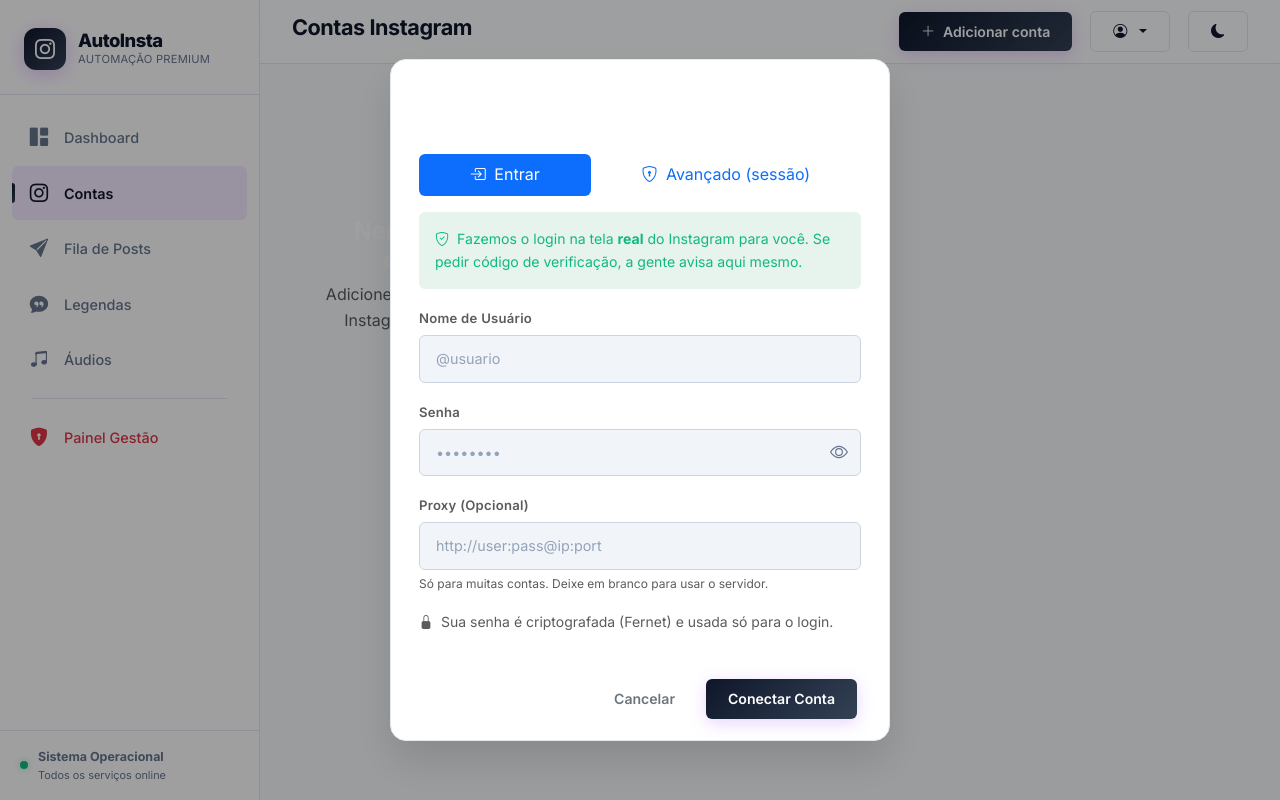
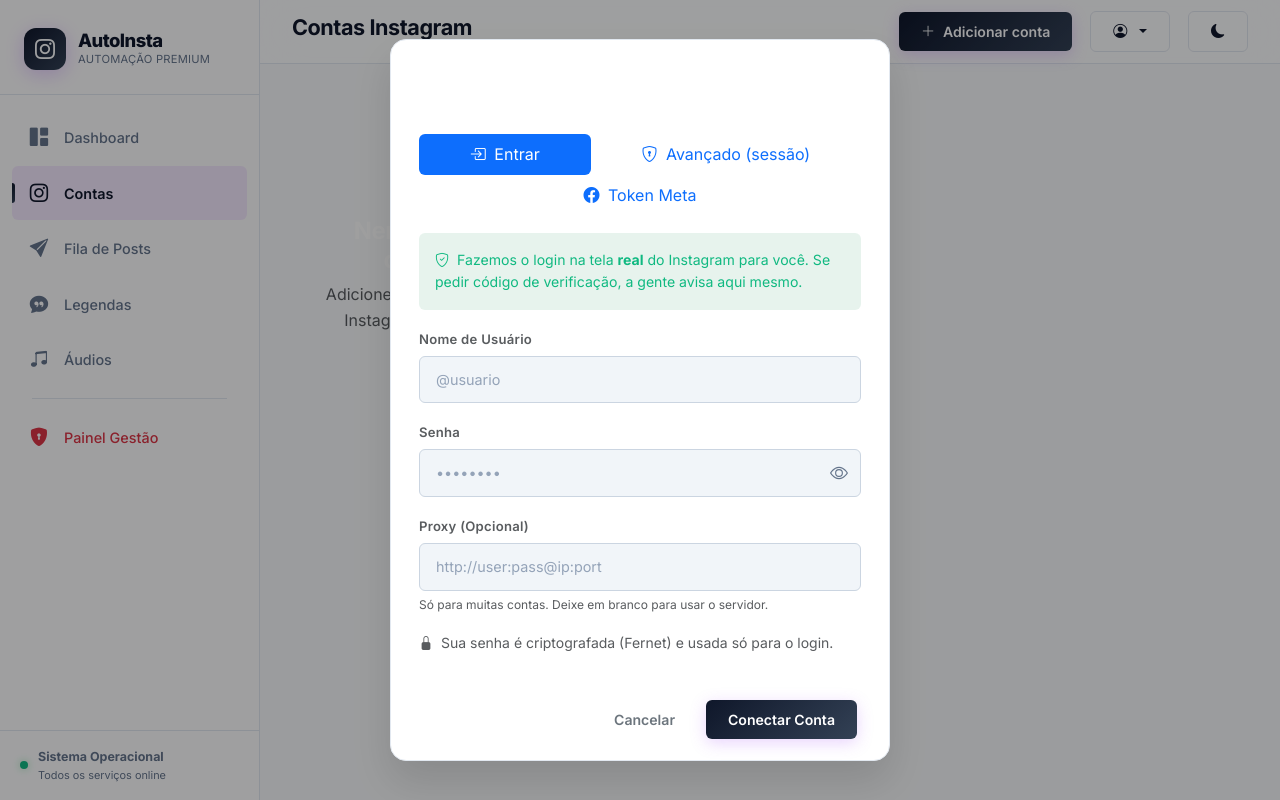
Before and after one commit to MuriloSCunha0/AutoInsta, a Django app: page /instagram/ in a window 1280 px wide, after a click on "Adicionar conta". Run offline with Django 5.2, Linux system fonts and the light colour scheme; the visitor is signed in with stand-in values (Sample User, id 1); data comes from the database, SQL or seed files in the repository; parts of the project's set-up code (start-up, migrations or seed data) failed here and were passed over; some libraries are stand-ins or nearby versions.

Commit message:
feat(instagram): add meta access token option to connect account

```diff
--- a/apps/instagram/models.py
+++ b/apps/instagram/models.py
@@ -42,6 +42,7 @@ class InstagramAccount(models.Model):
 
     status = models.CharField(max_length=30, choices=STATUS_CHOICES, default='connecting')
     session_blob = models.JSONField(null=True, blank=True)
+    meta_access_token = models.TextField(blank=True, help_text="Token da API Oficial (Meta Graph)")
     device_settings = models.JSONField(null=True, blank=True)
     challenge_type = models.CharField(max_length=50, blank=True)
     last_login_at = models.DateTimeField(null=True, blank=True)
--- a/apps/instagram/urls.py
+++ b/apps/instagram/urls.py
@@ -7,6 +7,7 @@ urlpatterns = [
     path('', views.account_list, name='list'),
     path('add/', views.add_account, name='add'),
     path('add-session/', views.add_account_session, name='add_session'),
+    path('add-meta/', views.add_account_meta, name='add_meta'),
     path('connect-extension/', views.connect_extension, name='connect_extension'),
     path('extension-token/regenerate/', views.regenerate_extension_token, name='regenerate_token'),
     path('status/<int:account_id>/', views.account_status_partial, name='status'),
--- a/apps/instagram/views.py
+++ b/apps/instagram/views.py
@@ -191,6 +191,57 @@ def connect_extension(request):
 
 @login_required
 @require_POST
+def add_account_meta(request):
+    """
+    Salva uma conta usando o Token da Meta Graph API.
+    """
+    ig_username = request.POST.get('ig_username', '').strip().lower()
+    meta_access_token = request.POST.get('meta_access_token', '').strip()
+    ig_user_id = request.POST.get('ig_user_id', '').strip()
+
+    if not ig_username or not meta_access_token:
+        return HttpResponse(
+            '<div class="alert alert-danger"><i class="bi bi-exclamation-triangle"></i> Usuário e Token Meta são obrigatórios.</div>'
+        )
+
+    # Verifica limite de contas
+    current_count = InstagramAccount.objects.filter(owner=request.user).count()
+    if current_count >= request.user.max_ig_accounts:
+        return HttpResponse(
+            '<div class="alert alert-warning"><i class="bi bi-exclamation-triangle"></i> '
+            f'Limite do plano atingido (máx {request.user.max_ig_accounts} contas). Assine o PRO.</div>'
+        )
+
+    try:
+        acc, created = InstagramAccount.objects.get_or_create(
+            owner=request.user,
+            ig_username=ig_username,
+            defaults={
+                'meta_access_token': meta_access_token,
+                'status': 'active', # Se já temos token meta, ela pode ser considerada ativa
+                'ig_user_id': int(ig_user_id) if ig_user_id.isdigit() else None
+            }
+        )
+
+        if not created:
+            # Atualiza token existente
+            acc.meta_access_token = meta_access_token
+            if ig_user_id.isdigit():
+                acc.ig_user_id = int(ig_user_id)
+            acc.status = 'active'
+            acc.save()
+
+        # Retorna o card atualizado para inserir na lista via HTMX
+        return render(request, 'instagram/partials/account_card.html', {'account': acc})
+
+    except Exception as e:
+        return HttpResponse(
+            f'<div class="alert alert-danger"><i class="bi bi-exclamation-triangle"></i> Erro ao salvar Token Meta: {str(e)}</div>'
+        )
+
+
+@login_required
+@require_POST
 def regenerate_extension_token(request):
     """Gera um novo token de conexão (invalida o anterior)."""
     request.user.rotate_extension_token()
--- a/templates/instagram/partials/add_modal.html
+++ b/templates/instagram/partials/add_modal.html
@@ -16,6 +16,11 @@
                     <li class="nav-item" role="presentation">
                         <button class="nav-link" data-bs-toggle="pill" data-bs-target="#tab-session" type="button">
                             <i class="bi bi-shield-lock me-1"></i> Avançado (sessão)
+                        </button>
+                    </li>
+                    <li class="nav-item" role="presentation">
+                        <button class="nav-link" data-bs-toggle="pill" data-bs-target="#tab-meta" type="button">
+                            <i class="bi bi-facebook me-1"></i> Token Meta
                         </button>
                     </li>
                 </ul>
@@ -92,6 +97,39 @@
                         </div>
                     </form>
                 </div>
+
+                <!-- ABA META: conectar via Graph API -->
+                <div class="tab-pane fade" id="tab-meta">
+                    <form hx-post="{% url 'instagram:add_meta' %}"
+                          hx-target="#account-list"
+                          hx-swap="afterbegin">
+                        {% csrf_token %}
+                        <div class="modal-body pt-0">
+                            <div class="alert alert-secondary border-0 bg-dark bg-opacity-50 text-muted small mb-3" style="line-height:1.6">
+                                <i class="bi bi-facebook text-primary me-1"></i> Use esta opção se você possui um <strong>Token da Meta Graph API</strong> para publicar diretamente pela API oficial.
+                            </div>
+
+                            <div class="mb-3">
+                                <label class="form-label text-muted">Nome de Usuário (Instagram)</label>
+                                <input type="text" name="ig_username" class="form-control" placeholder="@usuario" required>
+                            </div>
+
+                            <div class="mb-3">
+                                <label class="form-label text-muted">Token Meta (Access Token)</label>
+                                <input type="text" name="meta_access_token" class="form-control" placeholder="EAA..." required autocomplete="off">
+                            </div>
+
+                            <div class="mb-3">
+                                <label class="form-label text-muted">Instagram User ID (Opcional)</label>
+                                <input type="text" name="ig_user_id" class="form-control" placeholder="ID numérico da conta IG">
+                            </div>
+                        </div>
+                        <div class="modal-footer border-0">
+                            <button type="button" class="btn btn-outline-secondary" data-bs-dismiss="modal">Cancelar</button>
+                            <button type="submit" class="btn btn-primary">Salvar Token Meta</button>
+                        </div>
+                    </form>
+                </div>
             </div>
         </div>
     </div>
```
Also changed, not shown: apps/instagram/migrations/0002_instagramaccount_meta_access_token.py (added).
